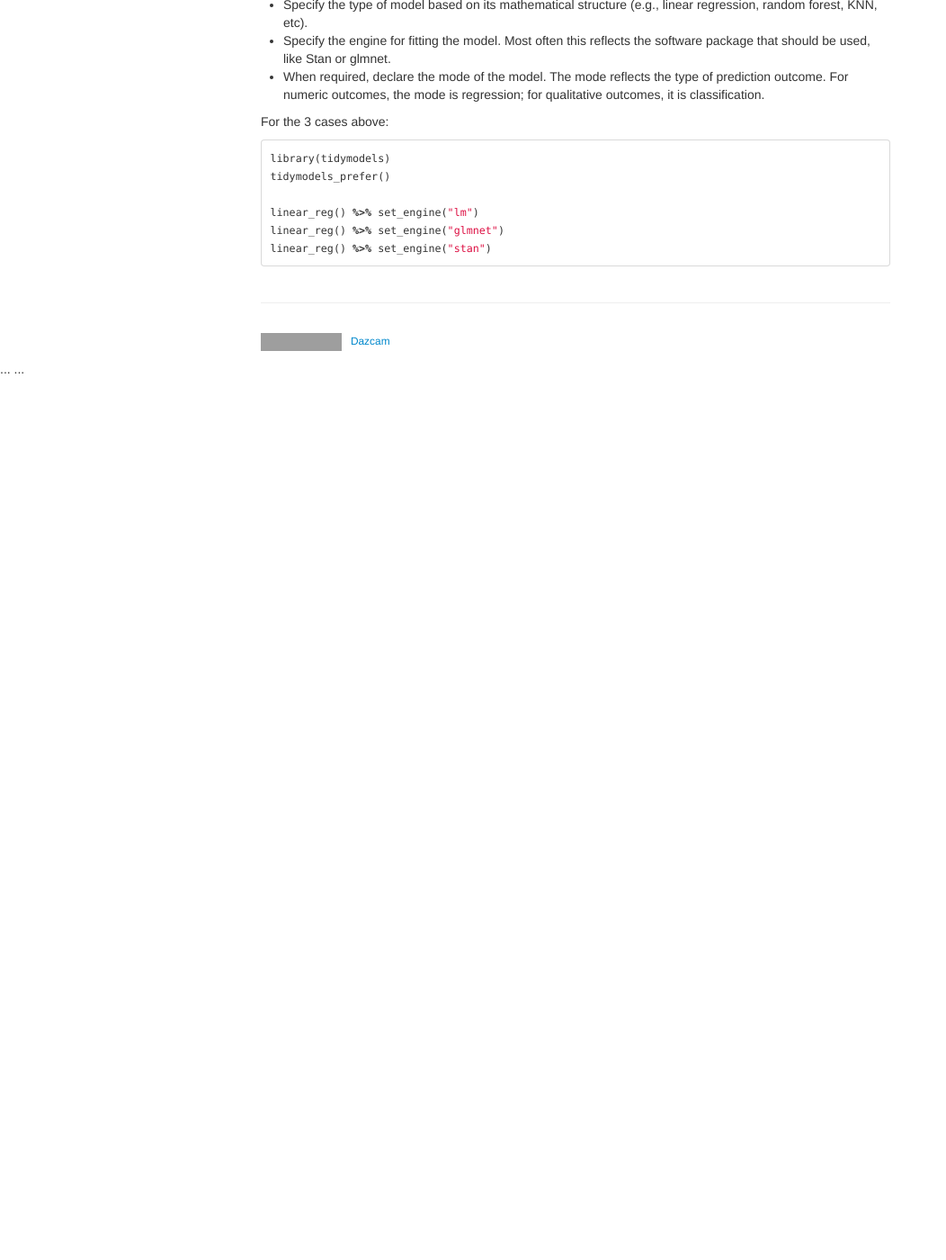
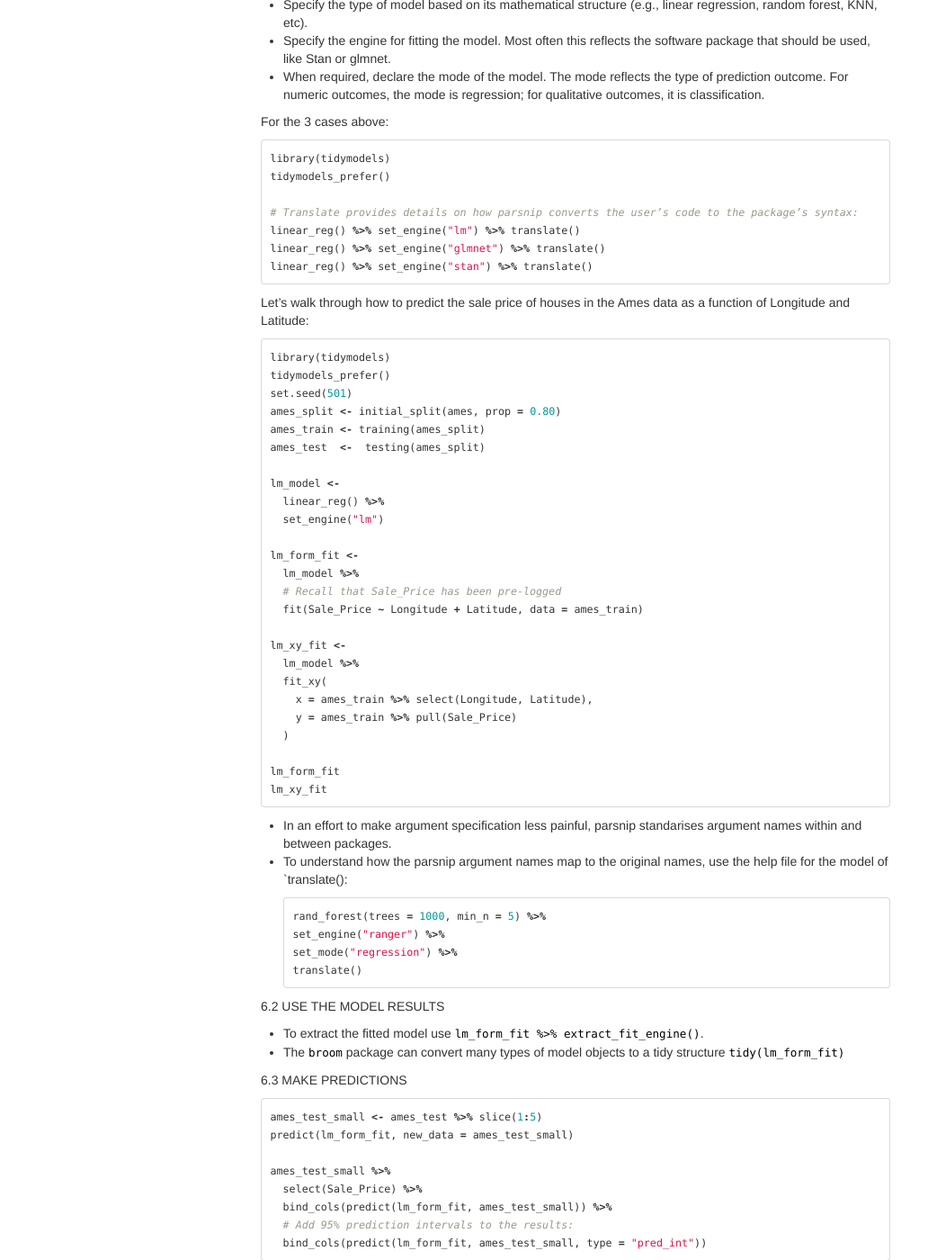
Before and after one commit to Dazcam/Bioinformatics-tutorials, a Jekyll site: the page built from pages/modelling_in_R.md, in a window 1280 px wide and 1400 px high, scrolled down 7447 px. Shown: the whole window at 90% size, without its empty margins (0-1052 px from the left). Built offline with Jekyll 4.4.1, drawn with Linux system fonts in a browser that asks for light colours; our own code applies the rules of GitHub Pages for plain Markdown files; before the commit the page ends 7867 px from its top, so only the background shows below that; some of the changed text lies outside the part shown; grey boxes are pictures that could not be loaded.

Commit message:
Update modelling_in_R.md

````diff
--- a/pages/modelling_in_R.md
+++ b/pages/modelling_in_R.md
@@ -392,7 +392,90 @@ For the 3 cases above:
 library(tidymodels)
 tidymodels_prefer()
 
-linear_reg() %>% set_engine("lm")
-linear_reg() %>% set_engine("glmnet")
-linear_reg() %>% set_engine("stan")
+# Translate provides details on how parsnip converts the user’s code to the package’s syntax:
+linear_reg() %>% set_engine("lm") %>% translate()
+linear_reg() %>% set_engine("glmnet") %>% translate()
+linear_reg() %>% set_engine("stan") %>% translate()
 ```
+
+Let's walk through how to predict the sale price of houses in the Ames data as a function of Longitude and
+Latitude:
+
+```R
+library(tidymodels)
+tidymodels_prefer()
+set.seed(501)
+ames_split <- initial_split(ames, prop = 0.80)
+ames_train <- training(ames_split)
+ames_test  <-  testing(ames_split)
+
+lm_model <-
+  linear_reg() %>%
+  set_engine("lm")
+
+lm_form_fit <-
+  lm_model %>%
+  # Recall that Sale_Price has been pre-logged
+  fit(Sale_Price ~ Longitude + Latitude, data = ames_train)
+
+lm_xy_fit <-
+  lm_model %>%
+  fit_xy(
+    x = ames_train %>% select(Longitude, Latitude),
+    y = ames_train %>% pull(Sale_Price)
+  )
+
+lm_form_fit
+lm_xy_fit
+```
+
+- In an effort to make argument specification less painful, parsnip standarises argument names within and between packages.
+- To understand how the parsnip argument names map to the original names, use the help file for the model of `translate():
+
+  ```R
+  rand_forest(trees = 1000, min_n = 5) %>%
+  set_engine("ranger") %>%
+  set_mode("regression") %>%
+  translate()
+  ```
+
+6.2 USE THE MODEL RESULTS
+
+- To extract the fitted model use `lm_form_fit %>% extract_fit_engine()`.
+- The `broom` package can convert many types of model objects to a tidy structure `tidy(lm_form_fit)`
+
+6.3 MAKE PREDICTIONS
+
+```R
+ames_test_small <- ames_test %>% slice(1:5)
+predict(lm_form_fit, new_data = ames_test_small)
+
+ames_test_small %>%
+  select(Sale_Price) %>%
+  bind_cols(predict(lm_form_fit, ames_test_small)) %>%
+  # Add 95% prediction intervals to the results:
+  bind_cols(predict(lm_form_fit, ames_test_small, type = "pred_int"))
+```
+
+7 A MODEL WORKFLOW
+
+Code required for moving forward:
+
+```R
+library(tidymodels)
+data(ames)
+
+ames <- mutate(ames, Sale_Price = log10(Sale_Price))
+
+set.seed(502)
+ames_split <- initial_split(ames, prop = 0.80, strata = Sale_Price)
+ames_train <- training(ames_split)
+ames_test  <-  testing(ames_split)
+
+lm_model <- linear_reg() %>% set_engine("lm")
+
+lm_wflow <-
+  workflow() %>%
+  add_model(lm_model) %>%
+  add_variables(outcome = Sale_Price, predictors = c(Longitude, Latitude))
+```
````
